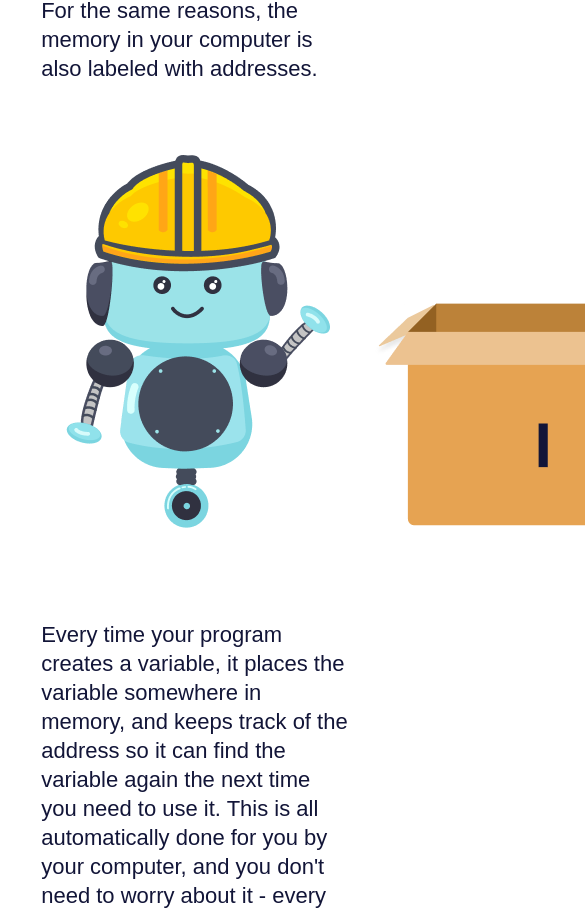
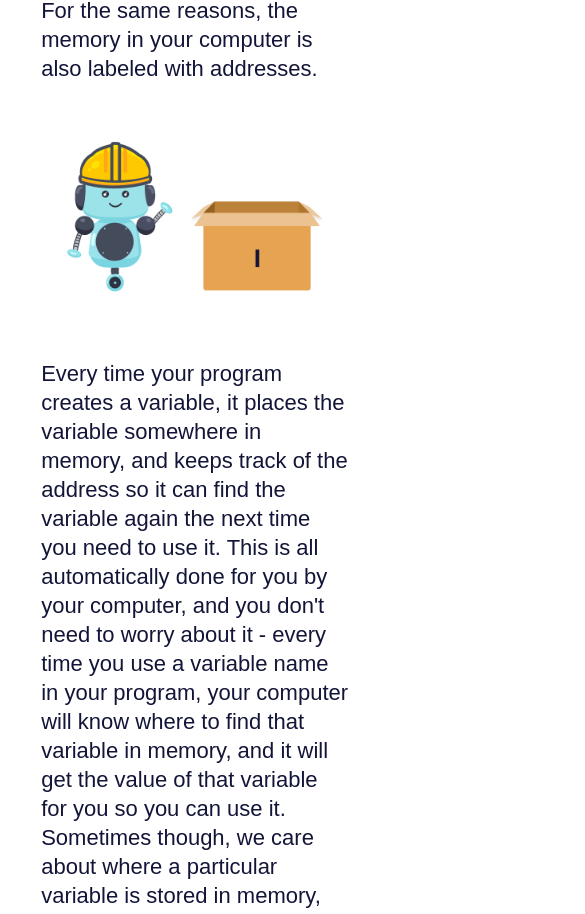
Before and after one commit to uclaacm/parcel-pointers, a React app: page /lesson-1 in a window 390 px wide. Shown: the part 1034-1948 px from the top of the page, 585 px wide, since content can reach past the window. Built offline with nearby package versions, Linux system fonts and the light colour scheme; a web font is replaced by a local one.

Commit message:
368 img resize (#380)
* Responsive image for lesson 1 and lesson 7

* fixing linting errors

```diff
--- a/src/styles/Lesson1.scss
+++ b/src/styles/Lesson1.scss
@@ -7,4 +7,9 @@
   display: block;
   margin-left: auto;
   margin-right: auto;
+
+  /* md */
+  @media (max-width: 970px) {
+    width: 90%;
+  }
 }
```
